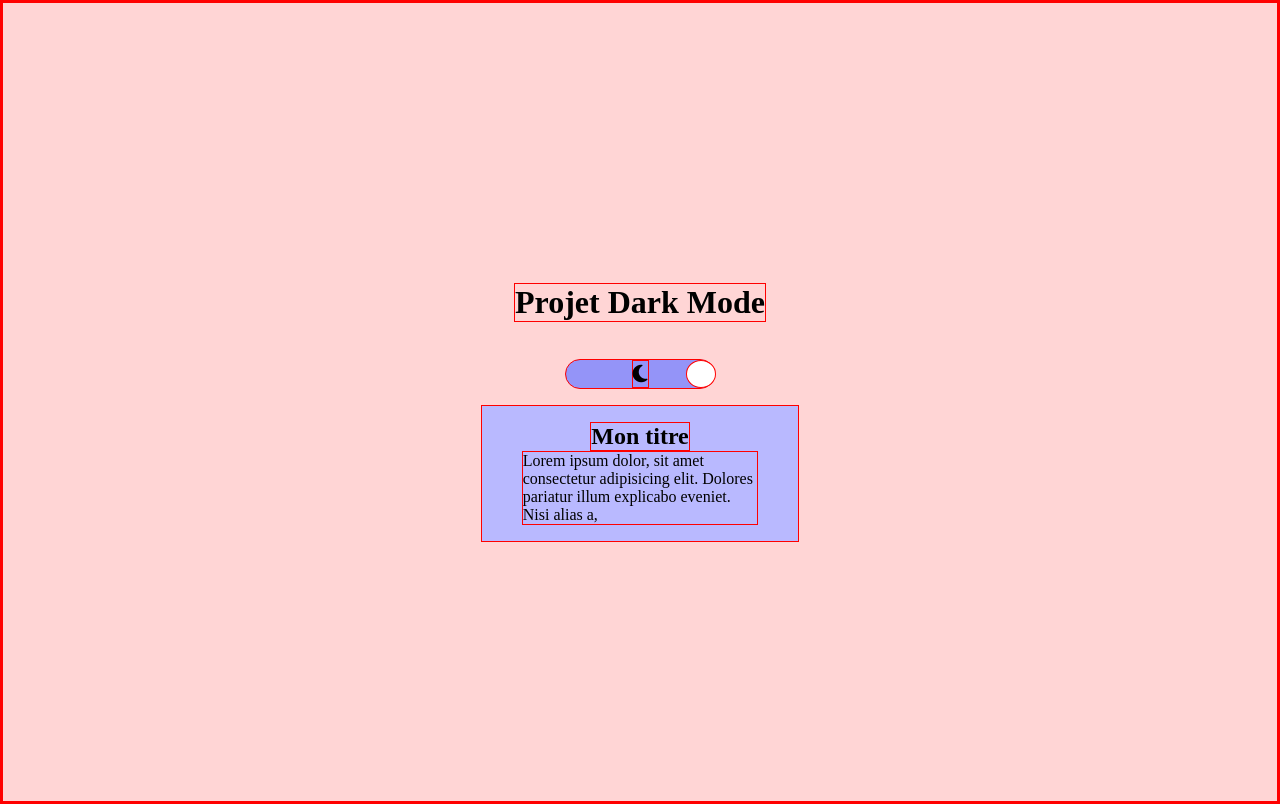
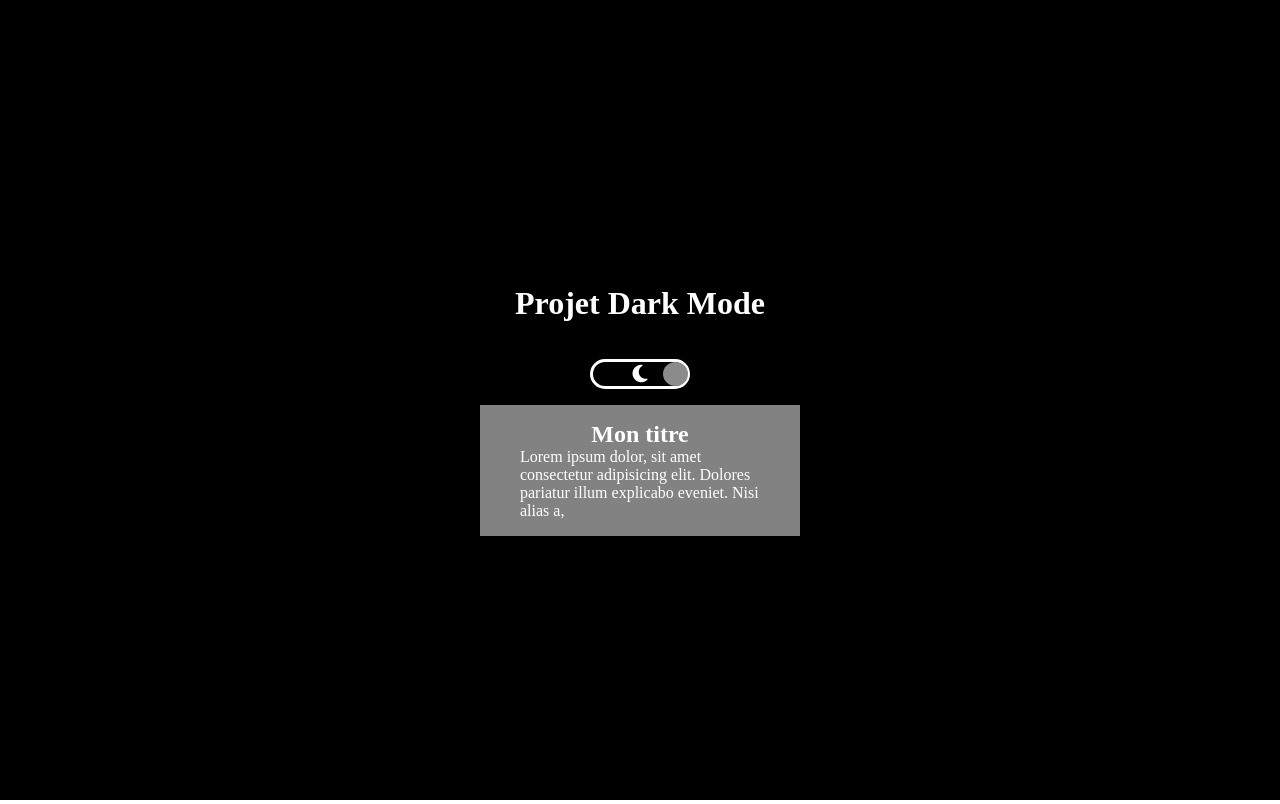
Before and after one commit to Nikogjj/train_jss, a plain HTML site: page train_DOM/dark_mode/index.html in a window 1280 px wide. Both pictures are taken after a click on the element 640 px from the left and 374 px from the top of the page. Drawn offline with Linux system fonts and the light colour scheme.

Commit message:
dark mode fini

```diff
--- a/train_DOM/dark_mode/script.js
+++ b/train_DOM/dark_mode/script.js
@@ -9,4 +9,12 @@ div_boutton_dark_mode.addEventListener("click",()=>{
         icon.classList.toggle("fa-moon")
     }, 300);
     // icon.classList.toggle("fa-moon")
+    const main = document.querySelector(".main");
+    main.classList.toggle("dark_mode");
+
+    const tab_div = document.querySelectorAll("main>div")
+    console.log(tab_div)
+    tab_div.forEach(function(balise){
+        balise.classList.toggle("dark_mode");
+    });
 })
--- a/train_DOM/dark_mode/style.css
+++ b/train_DOM/dark_mode/style.css
@@ -1,9 +1,15 @@
 *{
     box-sizing: border-box;
-    border: solid 1px red;
+    /* border: solid 1px red;/ */
 }
 body{
     margin: 0;
+}
+body .dark_mode{
+color: white;
+}
+main.dark_mode{
+    background-color: black;
 }
 .main{
     height: 100vh;
@@ -12,7 +18,7 @@ body{
     flex-direction: column;
     justify-content: center;
     align-items: center;
-    background-color: rgb(255, 213, 213);
+    background-color: rgb(255, 255, 255);
     gap: 1rem;
 
 }
@@ -26,6 +32,9 @@ body{
     width: 25%;
     padding: 1rem 2.5rem 1rem 2.5rem;
 }
+.carte.dark_mode{
+    background-color: rgb(130, 130, 130);
+}
 .carte h2{
     margin: 0;
 }
@@ -37,11 +46,20 @@ body{
     flex-direction: row;
     justify-content: center;
     align-content: center;
-    min-width: 150px;
-    min-height: 30px;
-    background-color: rgb(148, 148, 248);
+    width: 100px;
+    height: 30px;
+    background-color: rgb(255, 255, 255);
     border-radius: 3rem;
     position: relative;
+    border: 3px solid black;
+}
+.boutton_click.dark_mode{
+    background-color: rgb(0, 0, 0);
+    border: 3px solid rgb(255, 255, 255);
+}
+.boutton_click.dark_mode i{
+    /* transition: color 1s; */
+    color: rgb(255, 255, 255);
 }
 .boutton_click i{
     display: flex;
@@ -49,20 +67,21 @@ body{
     justify-content: center;
     align-items: center;
     font-size: 20px;
+    color: rgb(0, 0, 0);
+    /* transition: color 1s; */
 }
 .boutton{
     position: absolute;
     left: 0%;
-    background-color: white;
+    background-color: rgb(139, 139, 139);
     border-radius: 50%;
-    width: 30px;
+    width: 25px;
     height:100%;
-    /* aspect-ratio: 1 1; */
     transition: translate 1s;
 }
+.boutton.darkmode{
+    background-color: black;
+}
 .boutton_left{
-    translate: 120px;
+    translate: 70px;
 }
-.fa-sun{
-
-}
```
